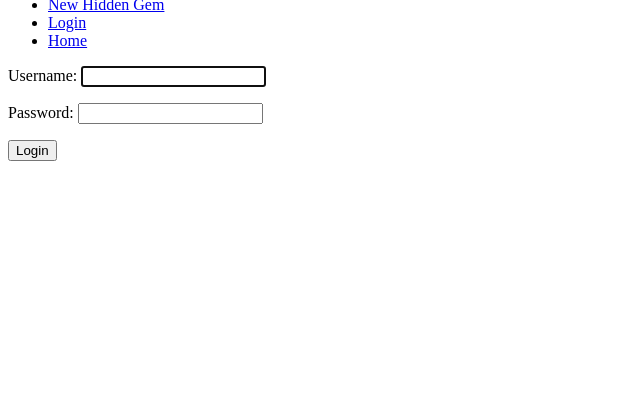
After one commit to jaeman308/hiddengem, a Django app: page /login/ in a window 1280 px wide. The commit adds this page. Shown: the part 332-752 px from the top of the page, without its empty margins (0-640 px from the left). Run offline with Django 5.2, Linux system fonts and the light colour scheme.

Commit message:
login page complete

```diff
--- a/main_app/templates/main_app/base.html
+++ b/main_app/templates/main_app/base.html
@@ -18,7 +18,8 @@
         <nav>
             <ul>
                 <li><a href="{% url 'hiddengem-create' %}">New Hidden Gem</a></li>
-                <li>placeholder</li>
+                <li><a href="{% url 'login' %}">Login</a></li>
+                <li><a href="{% url 'home' %}">Home</a></li>
             </ul>
         </nav>
     </header>
--- /dev/null
+++ b/main_app/templates/registration/login.html
@@ -0,0 +1,15 @@
+{% extends 'main_app/base.html' %}
+
+{% block head %}
+<!-- css link will go here once we start getting it styled -->
+{% endblock %}
+
+{% block content %}
+<section class="login-container">
+    <form action="{% url 'login' %}" method="post" class="login">
+        {% csrf_token %} {{ form.as_p }}
+        <input type="hidden" name="next" value="{{ next}}"/>
+        <button type="submit">Login</button>
+    </form>
+</section>
+{% endblock %}
--- a/main_app/urls.py
+++ b/main_app/urls.py
@@ -3,5 +3,6 @@ from .import views
 
 urlpatterns = [
     path('', views.home, name='home'),
+    path('login/', views.Login.as_view(), name='login'),
     path('hiddengem/create/', views.HiddenGemCreate.as_view(), name='hiddengem-create'),
 ]
--- a/main_app/views.py
+++ b/main_app/views.py
@@ -1,5 +1,6 @@
 from django.shortcuts import render
 from django.views.generic.edit import CreateView
+from django.contrib.auth.views import LoginView
 from .models import HiddenGem
 from .forms import HiddenGemForm
 
@@ -7,8 +8,13 @@ from .forms import HiddenGemForm
 
 class HiddenGemCreate(CreateView):
     model = HiddenGem
-    from_class = HiddenGemForm
+    form_class = HiddenGemForm
+
 
 
 def home(request):
     return render(request, 'main_app/home.html')
+
+
+class Login(LoginView):
+    template_name = 'registration/login.html'
```
